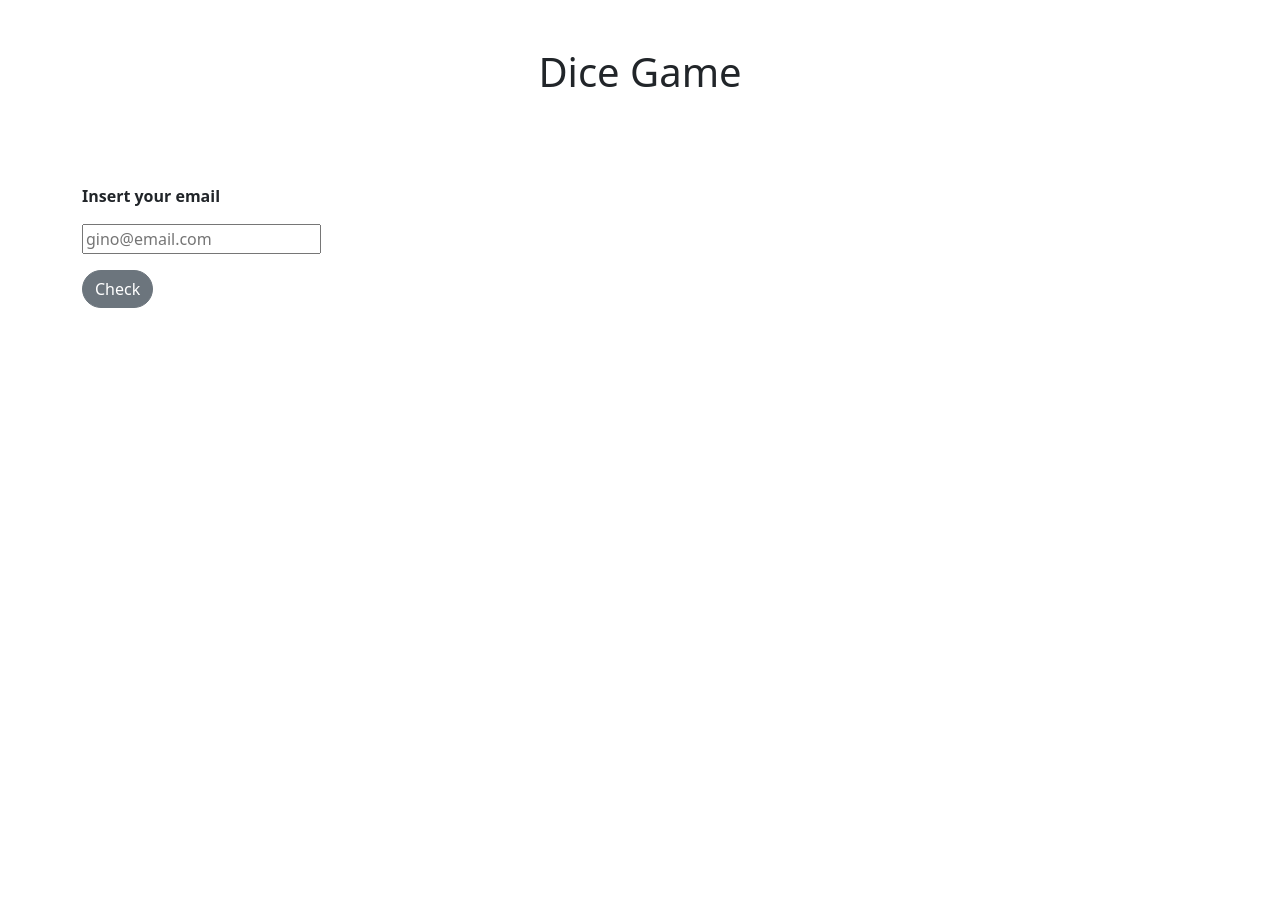
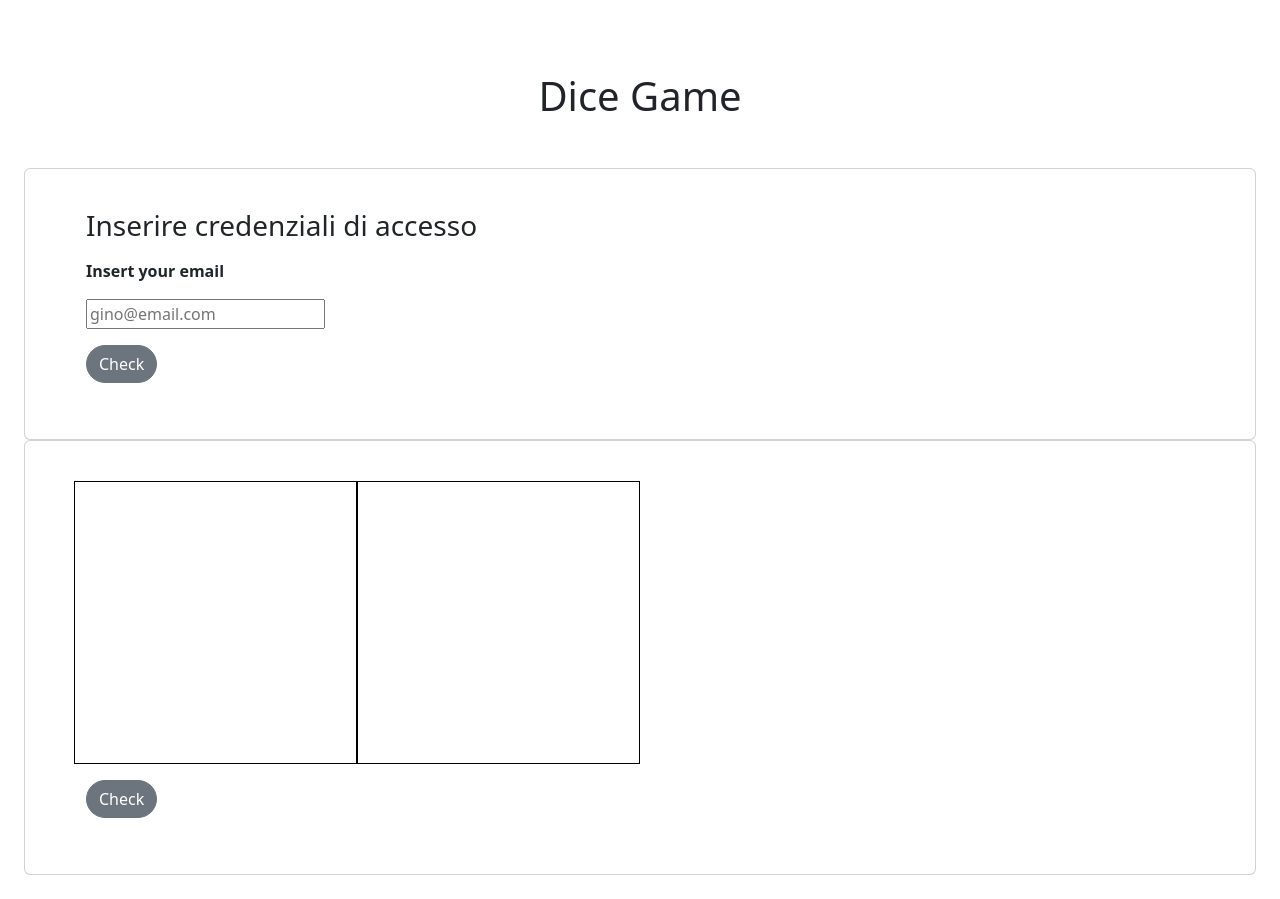
Before and after one commit to casalaspro/js-mail-dadi, a plain HTML site: page index.html in a window 1280 px wide. Before the commit the page ends 800 px from the top, so only its background shows below. Drawn offline with nearby package versions, Linux system fonts and the light colour scheme.

Commit message:
ADD - dice skeleton html

```diff
--- a/css/app.css
+++ b/css/app.css
@@ -0,0 +1,4 @@
+.dice{
+  aspect-ratio: 1/1;
+  border: 1px solid black;
+}
--- a/index.html
+++ b/index.html
@@ -7,7 +7,7 @@
   <link href="https://cdn.jsdelivr.net/npm/bootstrap@5.3.3/dist/css/bootstrap.min.css" rel="stylesheet" integrity="sha384-QWTKZyjpPEjISv5WaRU9OFeRpok6YctnYmDr5pNlyT2bRjXh0JMhjY6hW+ALEwIH" crossorigin="anonymous">
   <link rel="stylesheet" href="./css/app.css">
 </head>
-<body>
+<body class="p-4">
 
   <header>
     <h1 class="text-center my-5">Dice Game</h1>
@@ -15,11 +15,24 @@
 
   <main>
 
-    <section class="access py-4">
-      <div class="container">
+    <section class="access py-4 card">
+      <div class="container card-body">
+        <h3 class="">Inserire credenziali di accesso</h3>
         <label class="d-block my-3 fw-bold" for="email">Insert your email</label>
         <input class="d-block my-3" type="email" name="email" id="email" placeholder="gino@email.com">
         <button class="check_btn btn btn-large rounded-pill btn-secondary d-block my-3">Check</button>
+      </div>
+    </section>
+
+    <section class="access py-4 card">
+      <div class="container card-body">
+        <div class="row justify-space-around">
+
+          <div class="dice user_dice col-3"></div>
+          <div class="dice computer_dice col-3"></div>
+        </div>
+
+        <button class="throw_dice_btn btn btn-large rounded-pill btn-secondary d-block my-3">Check</button>
       </div>
     </section>
 
```
